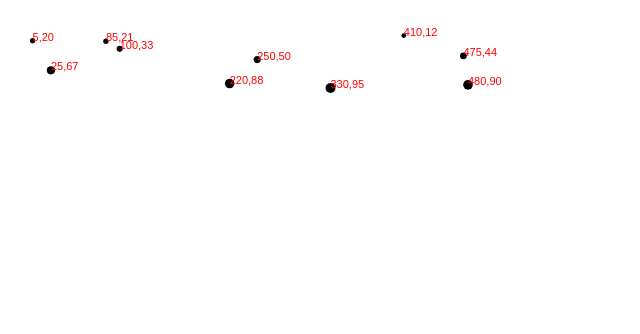
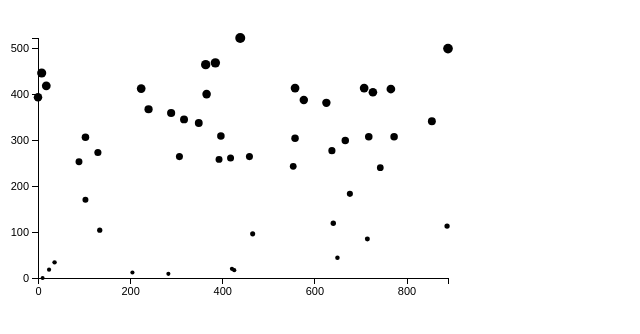
Before and after one commit to JustH/interactive-data-vis-for-the-web, a website: page build/index.html in a window 1280 px wide. Shown: the whole page, without its empty margins (0-640 px from the left). Drawn offline with nearby package versions, Linux system fonts and the light colour scheme; files that its build step writes are made by us from their sources.

Commit message:
scatterplot with axis

```diff
--- a/src/js/app.js
+++ b/src/js/app.js
@@ -1,20 +1,23 @@
-var dataset = [
-                  [ 5,     20 ],
-                  [ 480,   90 ],
-                  [ 250,   50 ],
-                  [ 100,   33 ],
-                  [ 330,   95 ],
-                  [ 410,   12 ],
-                  [ 475,   44 ],
-                  [ 25,    67 ],
-                  [ 85,    21 ],
-                  [ 220,   88 ]
-              ];
+// var dataset = [
+// 							[5, 20], [480, 90], [250, 50], [100, 33], [330, 95],
+// 							[410, 12], [475, 44], [25, 67], [85, 21], [220, 88],
+// 							[600, 150]
+// 						  ];
+var dataset = [];
+var numDataPoints = 50;
+var xRange = Math.random() * 1000;
+var yRange = Math.random() * 1000;
+for (var i = 0; i < numDataPoints; i++) {
+    var newNumber1 = Math.floor(Math.random() * xRange);
+    var newNumber2 = Math.floor(Math.random() * yRange);
+    dataset.push([newNumber1, newNumber2]);
+}
 var w = 500;
-var h = 100;
-var padding = 20;
+var h = 300;
+var padding = 30;
 var svg = d3.select("body")
             .append("svg")
+            .attr("id", "scatterPlot")
             .attr("width", w)
             .attr("height", h);
 
@@ -23,7 +26,7 @@ var xScale = d3.scaleLinear().domain([0, d3.max(dataset, function(d) { return d[
 
 var yScale = d3.scaleLinear()
                      .domain([0, d3.max(dataset, function(d) { return d[1]; })])
-                     .range([padding, h -  padding]);
+                     .range([h -  padding, padding]);
 
 var rScale = d3.scaleLinear()
                     .domain([0, d3.max(dataset, function(d) { return d[1]; })])
@@ -43,19 +46,29 @@ svg.selectAll("circle")
     return rScale(d[1]);
 });
 
-svg.selectAll("text")
-   .data(dataset)
-   .enter()
-   .append("text")
-   .text(function(d) {
-        return d[0] + "," + d[1];
-   })
-   .attr("x", function(d) {
-       return xScale(d[0]);
-  })
-  .attr("y", function(d) {
-       return yScale(d[1]);
-  })
-  .attr("font-family", "sans-serif")
-  .attr("font-size", "11px")
-  .attr("fill", "red");
+// svg.selectAll("text")
+//    .data(dataset)
+//    .enter()
+//    .append("text")
+//    .text(function(d) {
+//         return d[0] + "," + d[1];
+//    })
+//    .attr("x", function(d) {
+//        return xScale(d[0]);
+//   })
+//   .attr("y", function(d) {
+//        return yScale(d[1]);
+//   })
+//   .attr("font-family", "sans-serif")
+//   .attr("font-size", "11px")
+//   .attr("fill", "red");
+
+svg.append("g")
+  .attr("class", "axis")
+  .attr("transform", "translate(0," + (h - padding) + ")")
+  .call(d3.axisBottom(xScale).ticks(5));
+
+svg.append("g")
+  .attr("class", "axis")
+  .attr("transform", "translate(" + padding + ",0)")
+  .call(d3.axisLeft(yScale).ticks(5));
--- a/src/scss/app.scss
+++ b/src/scss/app.scss
@@ -5,3 +5,20 @@
     background-color: teal;
     margin-right: 2px;
 }
+
+
+.axis path,
+.axis line {
+    fill: none;
+    stroke: black;
+    shape-rendering: crispEdges;
+}
+
+.axis text {
+    font-family: sans-serif;
+    font-size: 11px;
+}
+
+// #scatterPlot {
+//   padding-left: 50px;
+// }
```
